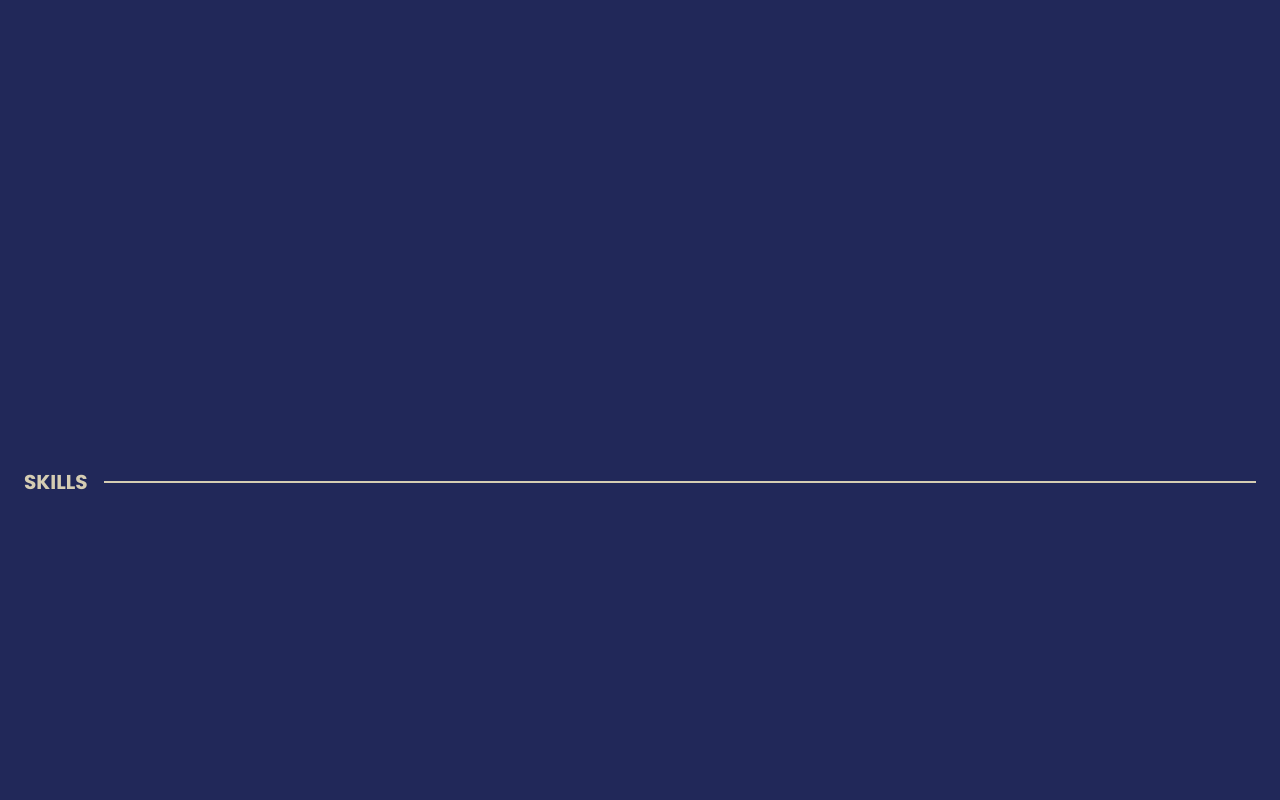
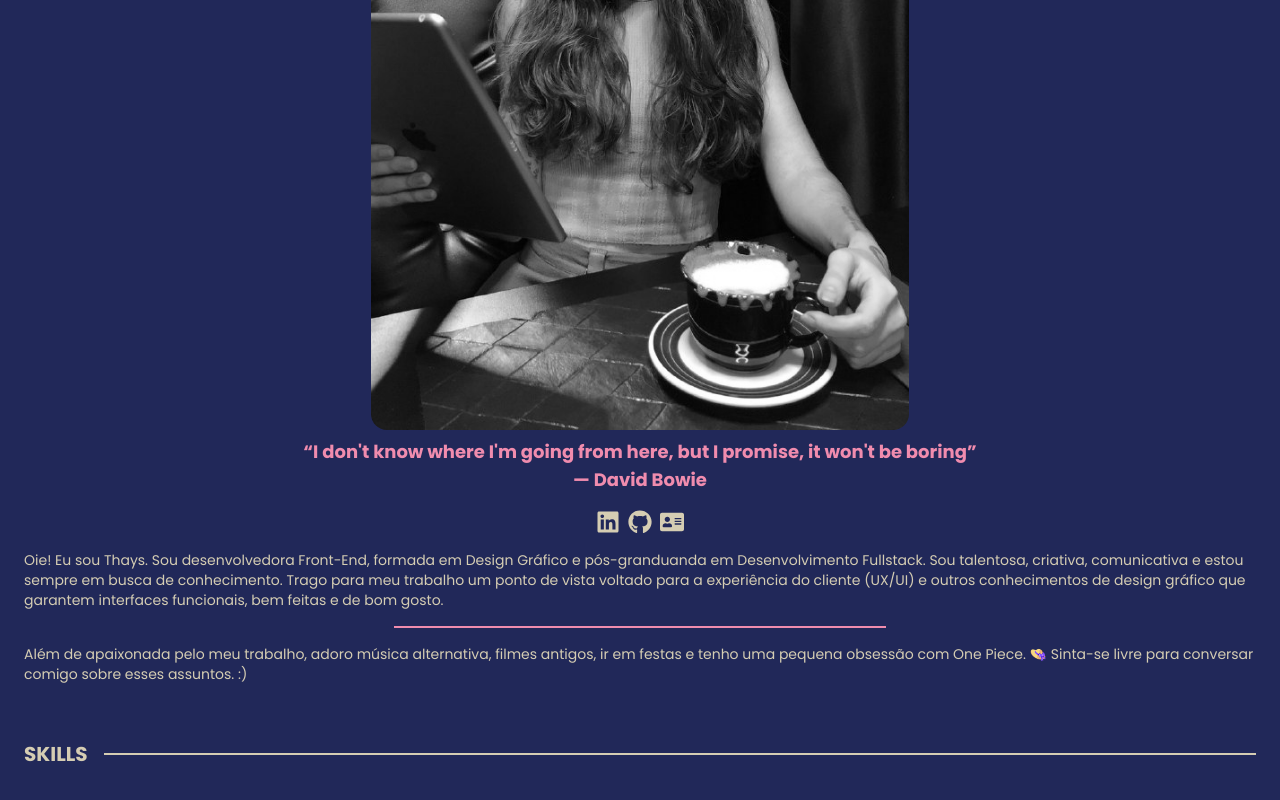
Before and after one commit to limasthays/portfolio-thayslima, a Next.js app: page / in a window 1280 px wide. Shown: the part 3450-4250 px from the top of the page. Built offline with nearby package versions, Linux system fonts and the light colour scheme.

Commit message:
about section: finishing content and style

```diff
--- a/src/app/components/sections/About.tsx
+++ b/src/app/components/sections/About.tsx
@@ -1,9 +1,45 @@
 import SectionContainer from '../containers/SectionContainer'
+import Image from 'next/image'
+import Portrait from '../../assets/images/portrait.jpeg'
+import SocialMediaLinks from '../buttons/SocialMediaLinks'
 
 function AboutSection() {
 	return (
 		<SectionContainer id="about" sectionTitle="sobre mim">
-			<div></div>
+			<div className="flex flex-col items-center gap-4">
+				<div className="flex flex-col items-center gap-2">
+					<Image
+						src={Portrait}
+						alt="my portrait, yay"
+						className="grayscale rounded-2xl w-[80%]"
+					/>
+
+					<p className="font-bold text-lg text-blush-pink text-center">
+						“I don&apos;t know where I&apos;m going from here, but I promise, it
+						won&apos;t be boring”
+						<br />— David Bowie
+					</p>
+				</div>
+
+				<SocialMediaLinks />
+
+				<p className="text-sm hyphens-auto">
+					Oie! Eu sou Thays. Sou desenvolvedora Front-End, formada em Design
+					Gráfico e pós-granduanda em Desenvolvimento Fullstack. Sou talentosa,
+					criativa, comunicativa e estou sempre em busca de conhecimento. Trago
+					para meu trabalho um ponto de vista voltado para a experiência do
+					cliente (UX/UI) e outros conhecimentos de design gráfico que garantem
+					interfaces funcionais, bem feitas e de bom gosto.
+				</p>
+
+				<hr className="border border-blush-pink w-[40%]" />
+
+				<p className="text-sm hyphens-auto">
+					Além de apaixonada pelo meu trabalho, adoro música alternativa, filmes
+					antigos, ir em festas e tenho uma pequena obsessão com One Piece. 👒
+					Sinta-se livre para conversar comigo sobre esses assuntos. :)
+				</p>
+			</div>
 		</SectionContainer>
 	)
 }
```
